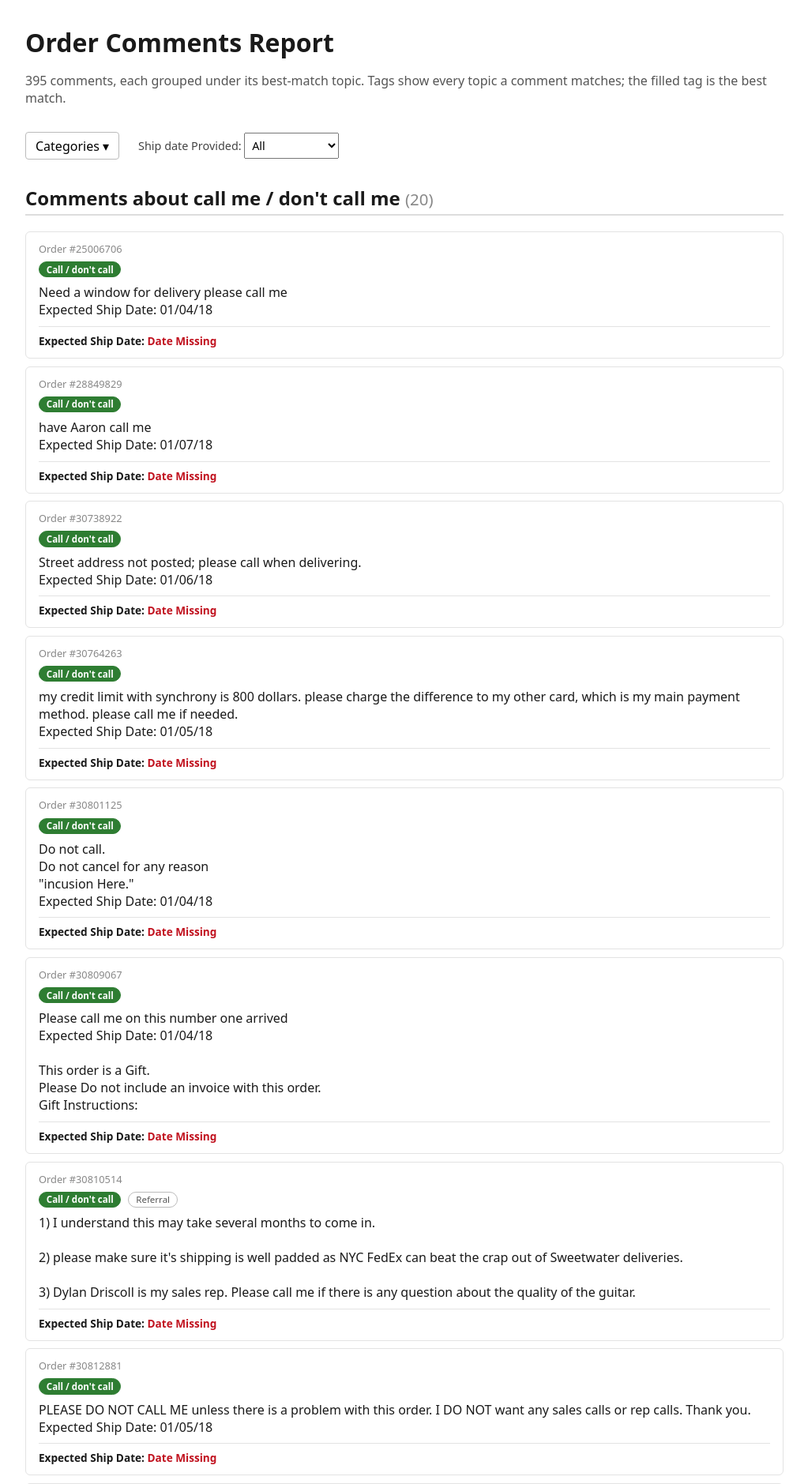
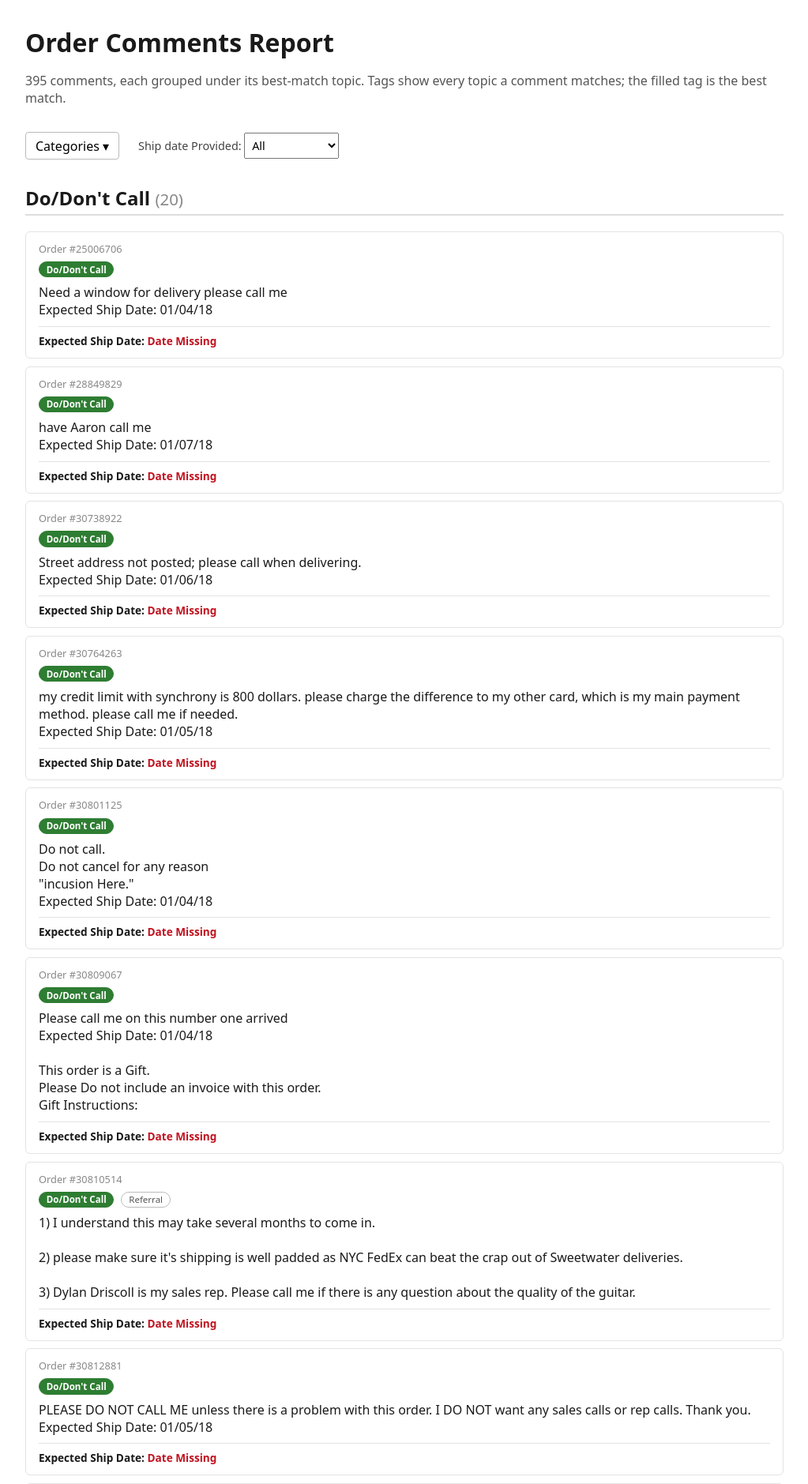
Before and after one commit to saxkennedy/php-comment-classifier, a PHP site: page / in a window 1280 px wide. Shown: the top 1879 px of the page at 79% size, without its empty margins (128-1151 px from the left). Run offline with PHP 8.4, Linux system fonts and the light colour scheme; data comes from the database, SQL or seed files in the repository.

Commit message:
clean up category labels and add empty-state messages

```diff
--- a/public/index.php
+++ b/public/index.php
@@ -136,6 +136,8 @@ header('Content-Type: text/html; charset=utf-8');
         </section>
     <?php endforeach; ?>
 
+    <p id="empty-state" class="empty" hidden></p>
+
     <script>
         (function () {
             const toggle = document.getElementById('cat-toggle');
@@ -203,15 +205,28 @@ header('Content-Type: text/html; charset=utf-8');
                     if (winner) { winner.style.display = ''; }
                 });
 
+                let totalVisible = 0;
                 document.querySelectorAll('section[data-category]').forEach(function (section) {
                     let visible = 0;
                     section.querySelectorAll('li[data-order-id]').forEach(function (card) {
                         if (card.style.display !== 'none') { visible += 1; }
                     });
+                    totalVisible += visible;
                     section.style.display = visible > 0 ? '' : 'none';
                     const count = section.querySelector('.count');
                     if (count) { count.textContent = '(' + visible + ')'; }
                 });
+
+                const emptyState = document.getElementById('empty-state');
+                if (selected.size === 0) {
+                    emptyState.textContent = 'No categories selected.';
+                    emptyState.hidden = false;
+                } else if (totalVisible === 0) {
+                    emptyState.textContent = 'No comments found.';
+                    emptyState.hidden = false;
+                } else {
+                    emptyState.hidden = true;
+                }
             }
         })();
     </script>
--- a/src/Comments/Category.php
+++ b/src/Comments/Category.php
@@ -12,25 +12,27 @@ enum Category: string
     case Signature = 'signature';
     case Miscellaneous = 'misc';
 
+    // Full name for section headings and filter options.
     public function heading(): string
     {
         return match ($this) {
-            self::Candy          => 'Comments about candy',
-            self::CallPreference => "Comments about call me / don't call me",
-            self::Referral       => 'Comments about who referred me',
-            self::Signature      => 'Comments about signature requirements upon delivery',
-            self::Miscellaneous  => 'Miscellaneous comments',
+            self::Candy          => 'Candy',
+            self::CallPreference => "Do/Don't Call",
+            self::Referral       => 'Referral',
+            self::Signature      => 'Signature Requirements',
+            self::Miscellaneous  => 'Miscellaneous',
         };
     }
 
+    // Short name for the tags shown on each comment.
     public function label(): string
     {
         return match ($this) {
             self::Candy          => 'Candy',
-            self::CallPreference => "Call / don't call",
+            self::CallPreference => "Do/Don't Call",
             self::Referral       => 'Referral',
             self::Signature      => 'Signature',
-            self::Miscellaneous  => 'Miscellaneous',
+            self::Miscellaneous  => 'Misc.',
         };
     }
 
```
